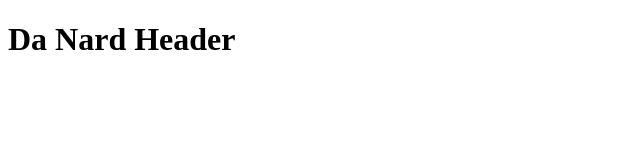
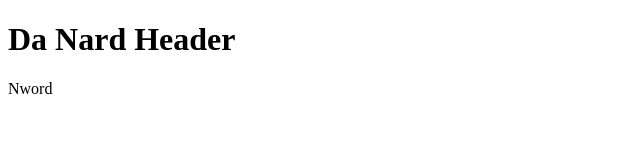
Before and after one commit to GhDYoung/Dulce-IT, a plain HTML site: page index.html in a window 1280 px wide. Shown: the full height of the page, 0-640 px from the left. Drawn offline with Linux system fonts and the light colour scheme.

Commit message:
Update index.html

```diff
--- a/index.html
+++ b/index.html
@@ -10,6 +10,7 @@
         <h1>
             Da Nard Header
         </h1>
+        <p>Nword</p>
     </header>
 
 </body>
```
